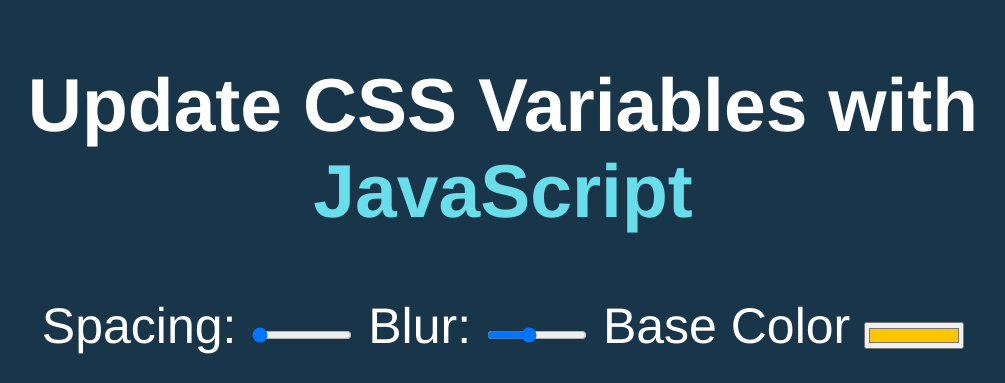
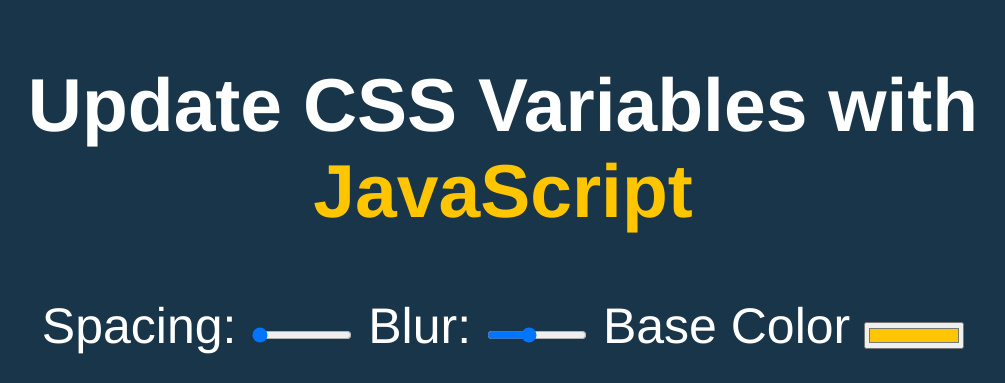
Before and after one commit to ChristopherJ1987/CSS-Variable-and-JavaScript, a plain HTML site: page index.html in a window 1280 px wide. Shown: the top 383 px of the page, without its empty margins (137-1142 px from the left). Drawn offline with Linux system fonts and the light colour scheme.

Commit message:
Updated CSS

```diff
--- a/styles.css
+++ b/styles.css
@@ -1,5 +1,5 @@
 :root {
-    --base: #69ddea;
+    --base: #ffc600;
     --spacing: 10px;
     --blur: 10px;
 }
```
